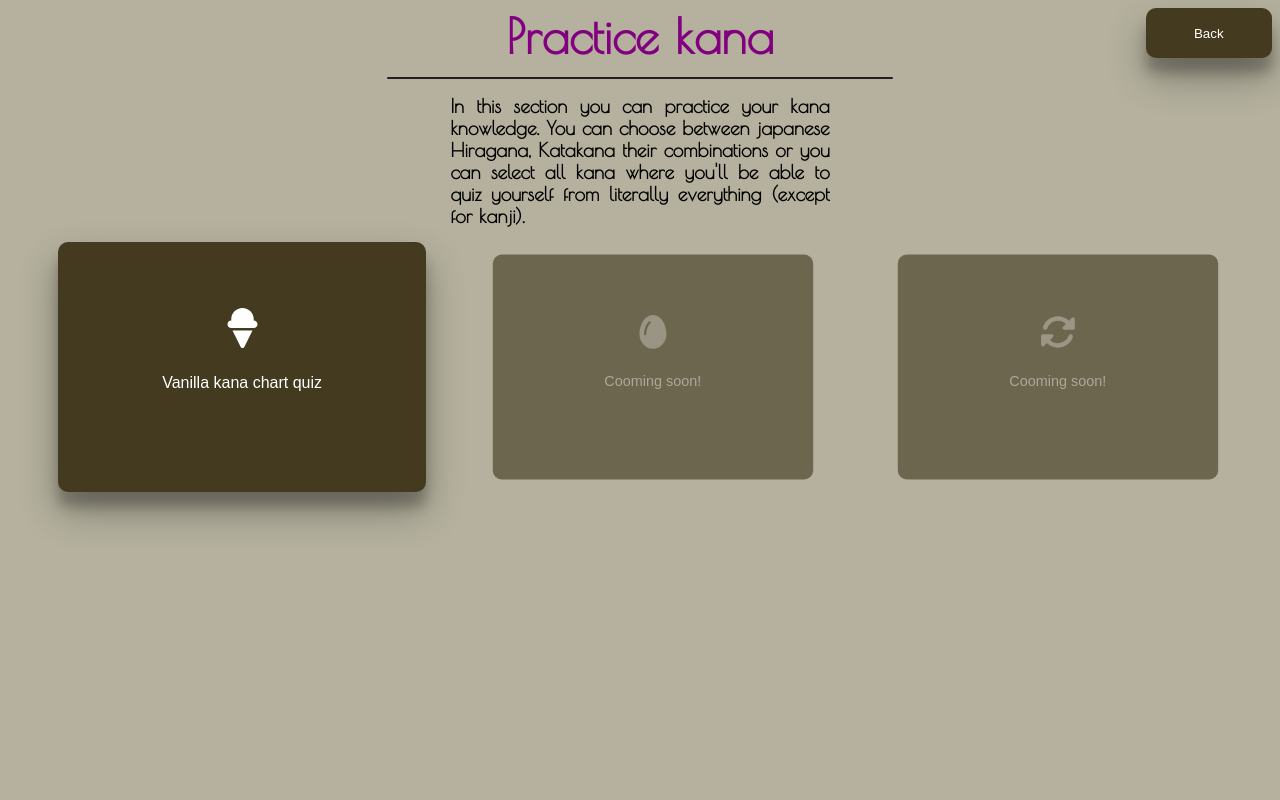
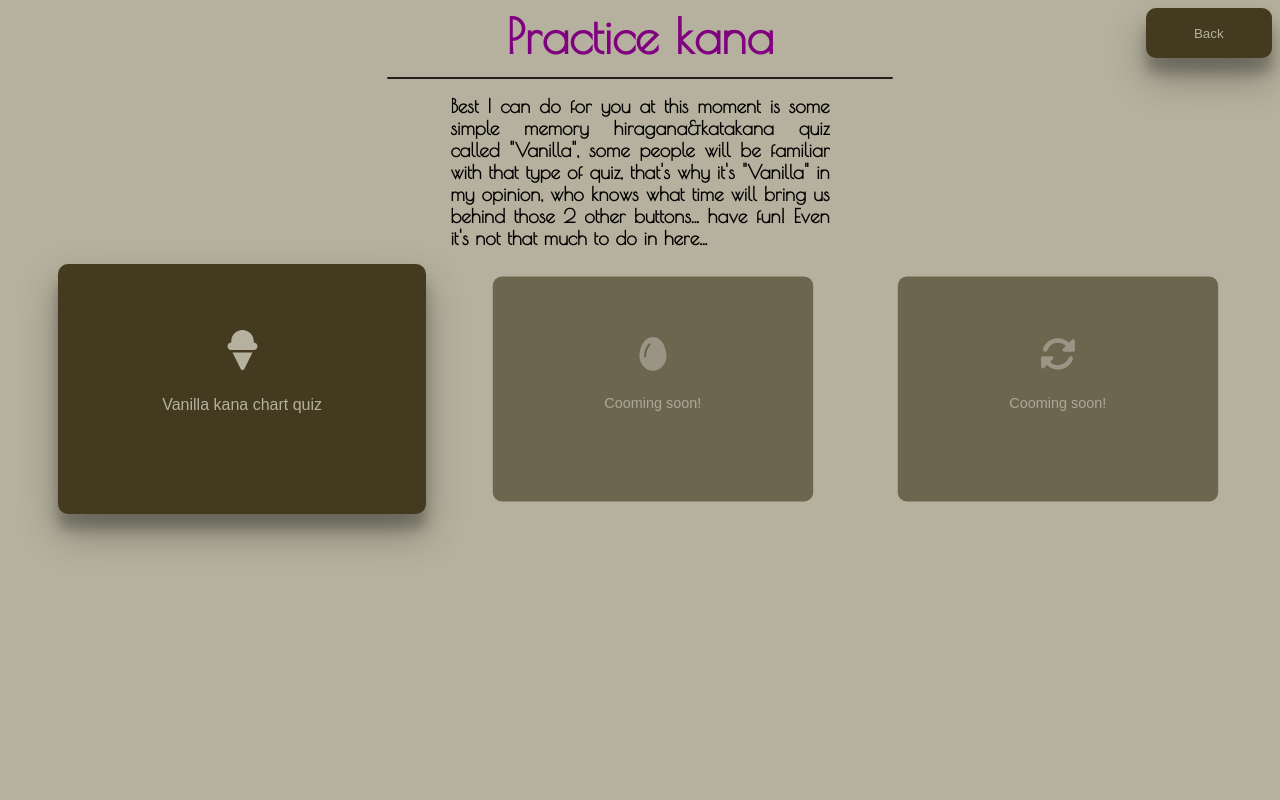
Before and after one commit to Domino123-dot/Japanese-Bingo, a Next.js app: page /kana/kana in a window 1280 px wide. Shown: the top 800 px of the page. Built offline with nearby package versions, Linux system fonts and the light colour scheme.

Commit message:
minor typos fixes, customized 404 error handling, minor css changes

```diff
--- a/components/backButton/Backbutton.module.scss
+++ b/components/backButton/Backbutton.module.scss
@@ -15,7 +15,7 @@
   border-radius: 10px;
   height: 50px;
   width: 10%;
-  color: white;
+  color: #b5b19e;
   box-shadow: rgba(0, 0, 0, 0.3) 0px 19px 38px 0px, rgba(0, 0, 0, 0.22) 0px 15px 12px 0px;
   z-index: 99;
 
--- a/pages/404.js
+++ b/pages/404.js
@@ -3,8 +3,10 @@ import styles from "../pages/404.module.scss";
 import Image from "next/image";
 import kumamon from "../pages/kumamon.png";
 const noFound = () => {
+  /*stop wandering around! */
   return (
     <>
+
       <div className={styles.flex}>
         <h1 className={styles.forOFor}>Wha...?!</h1>
         <div>
--- a/pages/404.module.scss
+++ b/pages/404.module.scss
@@ -5,7 +5,7 @@
     flex-wrap: wrap;
     text-align: center;
     background: url(./background.png);
-    background-size: cover;
+    background-size: 100% auto;
 }
 
 
@@ -32,7 +32,7 @@
     width: 32%;
     font-size: 1.2rem;
     font-weight: bolder;
-    color: black;
+    color: #b5b19e;
     cursor: pointer;
     box-shadow: rgba(0, 0, 0, 0.3) 0px 19px 38px 0px,
       rgba(0, 0, 0, 0.22) 0px 15px 12px 0px;
--- a/pages/Both/both.jsx
+++ b/pages/Both/both.jsx
@@ -421,9 +421,9 @@ const both = () => {
           <Backbutton />
           <Header title="Practice kana">
             In this section you can practice your kana knowlege, you can choose
-            between japanese hiragana, katakana their combinations or you can
+            between japanese Hiragana, Katakana and their combinations or you can
             select all kana where you'll be able to quiz yourself from literally
-            everything (except for kanji).
+            everything!
           </Header>
 
           {state === States.init && (
--- a/pages/Both/both.module.scss
+++ b/pages/Both/both.module.scss
@@ -108,7 +108,7 @@
   width: 80%;
   font-family: "Roboto Condensed";
   font-size: 1rem;
-  color: white;
+  color: #b5b19e;
   box-shadow: rgba(0, 0, 0, 0.3) 0px 19px 38px 0px,
     rgba(0, 0, 0, 0.22) 0px 15px 12px 0px;
   transition: 1.2s;
@@ -131,7 +131,7 @@
   border-radius: 5px;
   border: none;
   background-color: #695c36;
-  color: white;
+  color: #b5b19e;
   text-decoration: none;
   text-align: center;
   font-weight: bold;
@@ -151,7 +151,7 @@
   border-radius: 5px;
   border: none;
   background-color: #695c36;
-  color: white;
+  color: #b5b19e;
   text-decoration: none;
   text-align: center;
   font-weight: bold;
@@ -186,7 +186,7 @@
   text-align: center;
   text-decoration: none;
   background-color: #433a1f;
-  color: white;
+  color: #b5b19e;
   font-weight: bold;
   width: 15%;
   margin-bottom: 3%;
--- a/pages/index.js
+++ b/pages/index.js
@@ -19,7 +19,7 @@ export default function Home() {
             <h2>
               Welcome on my Japanese quiz project! On this website you'll be
               able to test your Hiragana and Katakana knowledge! Feel free to
-              give me a feedback and have fun!
+              give me a feedback and have fun! No registration required, just simple quizzing!
             </h2>
           </div>
         </div>
@@ -27,12 +27,12 @@ export default function Home() {
           <Button href="/kana" style={styles.button}>
             <div className={styles.icon}>
               {" "}
-              <Icon link={"/kana"} icon={faLanguage} />
+              <Icon icon={faLanguage} />
             </div>
             Kana Quiz Categories
           </Button>{" "}
           <br />
-          <Button link={"/feedback"} href="/feedback" style={styles.button}>
+          <Button href="/feedback" style={styles.button}>
             <div className={styles.icon}>
               {" "}
               <Icon icon={faComments} />{" "}
--- a/pages/kana/kana.jsx
+++ b/pages/kana/kana.jsx
@@ -12,17 +12,16 @@ const kana = () => {
       <Backbutton />
       <Layout>
         <Header title="Practice kana">
-          In this section you can practice your kana knowledge. You can choose
-          between japanese Hiragana, Katakana their combinations or you can
-          select all kana where you'll be able to quiz yourself from literally
-          everything (except for kanji).
+          Best I can do for you at this moment is some simple memory hiragana&katakana quiz called "Vanilla", some people
+          will be familiar with that type of quiz, that's why it's "Vanilla" in my opinion, who knows what time will bring us
+          behind those 2 other buttons... have fun! Even it's not that much to do in here...
         </Header>
 
         <div className={styles.flexbox}>
         <Button href="/Both" style={styles.button}>
             <div className={styles.icon}>
               {" "}
-              <Icon link={"/Both"} icon={faIceCream} />{" "}
+              <Icon icon={faIceCream} />{" "}
             </div>
             Vanilla kana chart quiz
           </Button>
@@ -30,7 +29,7 @@ const kana = () => {
           <Button isDisabled={true} href="/" style={styles.buttonDisabled}>
             <div className={styles.iconDisabled}>
               {" "}
-              <Icon link={"/"} icon={faEgg} />
+              <Icon icon={faEgg} />
             </div>
             Cooming soon!
           </Button>{" "}
@@ -38,7 +37,7 @@ const kana = () => {
           <Button isDisabled={true} href="/" style={styles.buttonDisabled}>
             <div className={styles.iconDisabled}>
               {" "}
-              <Icon link={"/"} icon={faRotate} />{" "}
+              <Icon icon={faRotate} />{" "}
             </div>
             Cooming soon!
           </Button>{" "}
--- a/pages/kana/kana.module.scss
+++ b/pages/kana/kana.module.scss
@@ -12,7 +12,7 @@
 
 
 .icon{
-  color: white;
+  color: #b5b19e;
   font-size: 2.5rem;
   height: 2rem;
   position: relative;
@@ -40,7 +40,8 @@
   height: 250px;
   width: 30%;
   font-size: 1rem;
-  color: white;
+  color: #b5b19e;
+  cursor: pointer;
   box-shadow: rgba(0, 0, 0, 0.3) 0px 19px 38px 0px, rgba(0, 0, 0, 0.22) 0px 15px 12px 0px;
 &:hover{
   transform: scale(110%);
--- a/style/index.module.scss
+++ b/style/index.module.scss
@@ -49,7 +49,8 @@
   height: 250px;
   width: 33%;
   font-size: 1rem;
-  color: white;
+  color: #b5b19e;
+  cursor: pointer;
   box-shadow: rgba(0, 0, 0, 0.3) 0px 19px 38px 0px, rgba(0, 0, 0, 0.22) 0px 15px 12px 0px;
 
 &:hover{
@@ -70,7 +71,7 @@
 }
 
 .head {
-  color: rgb(81, 0, 81);
+  color: purple;
   text-align: center;
   font-size: 3rem;
 }
```
